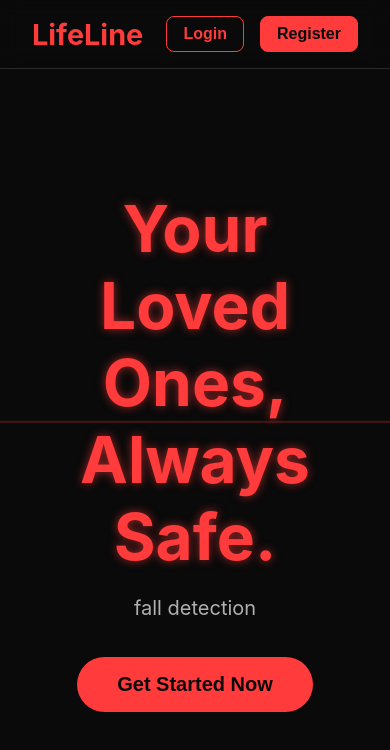
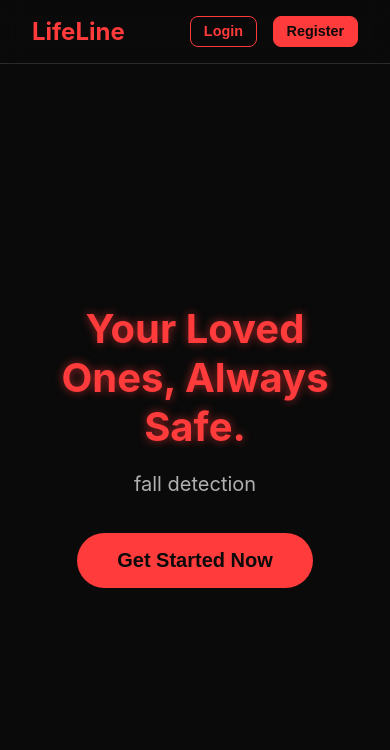
Before and after one commit to spicybigmac/lifeline, a Next.js app in the folder frontend/: page / in a window 390 px wide. Shown: the top 750 px of the page. Built offline with nearby package versions, Linux system fonts and the light colour scheme.

Commit message:
gradient

```diff
--- a/frontend/app/globals.css
+++ b/frontend/app/globals.css
@@ -1,3 +1,6 @@
+/* app/globals.css */
+
+/* Basic Reset & Typography */
 body {
     margin: 0;
     font-family: 'Inter', -apple-system, BlinkMacSystemFont, "Segoe UI", Roboto, "Helvetica Neue", Arial, sans-serif;
@@ -18,7 +21,7 @@ p {
     color: #b0b0b0;
 }
 
-/* Heartbeat Animation Background */
+/* --- UPDATED HEARTBEAT ANIMATION STYLES (MASKING METHOD) --- */
 .heartbeat-bg {
     position: fixed;
     top: 0;
@@ -26,35 +29,56 @@ p {
     width: 100%;
     height: 100%;
     z-index: -1;
-    opacity: 0.35;
     overflow: hidden;
+
+    /* The mask defines what part of the SVG is visible */
+    mask-image: linear-gradient(
+        to right,
+        rgba(0, 0, 0, 0) 0%,      /* Start fully transparent */
+        rgba(0, 0, 0, 0) 48%,     /* Stay transparent until the "head" */
+        rgba(0, 0, 0, 1) 52%,     /* Sharply become opaque (visible) */
+        rgba(0, 0, 0, 1) 100%     /* End fully opaque */
+    );
+    /* The mask needs to be much wider than the container to slide across */
+    mask-size: 200% 100%;
+    mask-repeat: no-repeat;
+
+    /* The animation now moves the mask's position */
+    animation: draw-reveal 6s linear infinite;
 }
+
 .heartbeat-bg svg {
     position: absolute;
-    width: 500%;
-    left: -25%;
+    width: 100%;
+    left: 0;
     top: 50%;
     transform: translateY(-50%);
 }
-.heartbeat-line-group {
-    animation: pulse 6s linear infinite;
-}
-.heartbeat-dot {
-    filter: drop-shadow(0 0 15px #ff6b6b);
-}
-@keyframes pulse {
-    0% { transform: translateX(-400px); }
-    100% { transform: translateX(1400px); }
+
+.heartbeat-bg svg path {
+    filter: drop-shadow(0 0 10px #ff3b3b);
 }
 
+@keyframes draw-reveal {
+    from {
+        mask-position: 100% 0; /* Mask starts on the right (hiding everything) */
+    }
+    to {
+        mask-position: -100% 0; /* Mask ends on the left (having revealed everything) */
+    }
+}
+
+/* General Layout */
 .page-container {
     min-height: 100vh;
+    position: relative;
 }
 main {
     padding: 2rem;
     text-align: center;
 }
 
+/* Navbar */
 .navbar {
     position: sticky;
     top: 0;
@@ -67,160 +91,76 @@ main {
     border-bottom: 1px solid #2a2a2a;
     z-index: 100;
 }
-.nav-brand {
-    font-size: 1.8rem;
-    font-weight: bold;
-    color: #ff3b3b;
+.nav-brand { font-size: 1.8rem; font-weight: bold; color: #ff3b3b; }
+.nav-links { display: flex; gap: 1rem; }
+.nav-links button {
+    font-size: 1rem; font-weight: 600; padding: 0.5rem 1rem; background-color: transparent;
+    border: 1px solid #ff3b3b; color: #ff3b3b; border-radius: 8px; cursor: pointer; transition: all 0.2s;
 }
-.nav-links {
-    display: flex;
-    gap: 1rem;
-}
-.nav-links button {
-    font-size: 1rem;
-    font-weight: 600;
-    padding: 0.5rem 1rem;
-    background-color: transparent;
-    border: 1px solid #ff3b3b;
-    color: #ff3b3b;
-    border-radius: 8px;
-    cursor: pointer;
-    transition: all 0.2s;
-}
-.nav-links button:hover {
-    background-color: #ff3b3b;
-    color: #0a0a0a;
-}
-.nav-links button.primary {
-    background-color: #ff3b3b;
-    color: #0a0a0a;
-}
+.nav-links button:hover { background-color: #ff3b3b; color: #0a0a0a; }
+.nav-links button.primary { background-color: #ff3b3b; color: #0a0a0a; }
 
-.hero-section {
-    display: flex;
-    justify-content: center;
-    align-items: center;
-    min-height: calc(100vh - 80px);
-}
+/* Hero Section */
+.hero-section { display: flex; justify-content: center; align-items: center; min-height: calc(100vh - 80px); }
 .hero-content h1 { font-size: 4rem; }
 .hero-content p { font-size: 1.25rem; max-width: 600px; margin: 1rem auto 2rem auto; }
 .cta-button {
-    font-size: 1.25rem;
-    font-weight: bold;
-    padding: 1rem 2.5rem;
-    background-color: #ff3b3b;
-    color: #0a0a0a;
-    border: none;
-    border-radius: 50px;
-    cursor: pointer;
-    transition: all 0.2s;
+    font-size: 1.25rem; font-weight: bold; padding: 1rem 2.5rem; background-color: #ff3b3b; color: #0a0a0a;
+    border: none; border-radius: 50px; cursor: pointer; transition: all 0.2s;
 }
-.cta-button:hover {
-    transform: scale(1.05);
-    box-shadow: 0 0 20px rgba(255, 59, 59, 0.5);
+.cta-button:hover { transform: scale(1.05); box-shadow: 0 0 20px rgba(255, 59, 59, 0.5); }
+
+/* Auth Pages */
+.auth-container { display: flex; justify-content: center; align-items: center; min-height: 100vh; }
+.auth-form-wrapper {
+    background-color: #1a1a1a; padding: 3rem; border-radius: 12px; border: 1px solid #2a2a2a;
+    width: 100%; max-width: 450px; text-align: center;
 }
-
-.auth-container {
-    display: flex;
-    justify-content: center;
-    align-items: center;
-    min-height: 100vh;
+.auth-form { display: flex; flex-direction: column; gap: 1.5rem; margin-top: 2rem; }
+.auth-form input {
+    padding: 1rem; font-size: 1rem; background-color: #0a0a0a; border: 1px solid #444;
+    color: #e0e0e0; border-radius: 8px;
 }
-.auth-form-wrapper {
-    background-color: #1a1a1a;
-    padding: 3rem;
-    border-radius: 12px;
-    border: 1px solid #2a2a2a;
-    width: 100%;
-    max-width: 450px;
-    text-align: center;
-}
-.auth-form {
-    display: flex;
-    flex-direction: column;
-    gap: 1.5rem;
-    margin-top: 2rem;
-}
-.auth-form input {
-    padding: 1rem;
-    font-size: 1rem;
-    background-color: #0a0a0a;
-    border: 1px solid #444;
-    color: #e0e0e0;
-    border-radius: 8px;
-}
-.auth-form input:focus {
-    outline: none;
-    border-color: #ff3b3b;
-    box-shadow: 0 0 8px rgba(255, 59, 59, 0.5);
-}
+.auth-form input:focus { outline: none; border-color: #ff3b3b; box-shadow: 0 0 8px rgba(255, 59, 59, 0.5); }
 .auth-form button {
-    padding: 1rem;
-    font-size: 1.1rem;
-    font-weight: bold;
-    background-color: #ff3b3b;
-    color: #0a0a0a;
-    border: none;
-    border-radius: 8px;
-    cursor: pointer;
+    padding: 1rem; font-size: 1.1rem; font-weight: bold; background-color: #ff3b3b; color: #0a0a0a;
+    border: none; border-radius: 8px; cursor: pointer;
 }
 .form-message { margin-top: 1rem; font-weight: bold; }
 .form-message.success { color: #34d399; }
 .form-message.error { color: #ff3b3b; }
+.auth-links { display: flex; justify-content: space-around; align-items: center; margin-top: 1.5rem; }
 .link-button {
-    margin-top: 1.5rem;
-    background: none;
-    border: none;
-    color: #ff3b3b;
-    cursor: pointer;
-    text-decoration: underline;
-}
-.auth-links {
-    display: flex;
-    justify-content: space-around;
-    align-items: center;
-    margin-top: 1.5rem;
+    background: none; border: none; color: #ff3b3b; cursor: pointer; text-decoration: underline;
 }
 
+/* Monitor Page */
 .monitor-page main { max-width: 1400px; margin: 0 auto; }
-.video-container {
-    display: flex;
-    justify-content: center;
-    gap: 2rem;
-    margin: 2rem 0;
-    flex-wrap: wrap;
+.monitor-back-button {
+    position: absolute; top: 1.5rem; right: 2rem; font-size: 1rem; font-weight: 600; padding: 0.5rem 1rem;
+    background-color: transparent; border: 1px solid #ff3b3b; color: #ff3b3b;
+    border-radius: 8px; cursor: pointer; transition: all 0.2s; z-index: 110;
 }
+.monitor-back-button:hover { background-color: #ff3b3b; color: #0a0a0a; }
+.video-container { display: flex; justify-content: center; gap: 2rem; margin: 2rem 0; flex-wrap: wrap; }
 .video-item {
-    flex: 1;
-    min-width: 320px;
-    max-width: 640px;
-    background-color: #000;
-    border: 2px solid #ff3b3b;
-    border-radius: 8px;
-    overflow: hidden;
+    flex: 1; min-width: 320px; max-width: 640px; background-color: #000;
+    border: 2px solid #ff3b3b; border-radius: 8px; overflow: hidden;
 }
 .video-item h3 {
-    background-color: #ff3b3b;
-    color: #0a0a0a;
-    text-shadow: none;
-    padding: 0.5rem;
-    margin: 0;
+    background-color: #ff3b3b; color: #0a0a0a; text-shadow: none; padding: 0.5rem; margin: 0;
 }
-.webcam-placeholder {
-    display: flex;
-    justify-content: center;
-    align-items: center;
-    height: 480px;
-    color: #555;
-    font-style: italic;
-}
+.webcam-placeholder { display: flex; justify-content: center; align-items: center; height: 480px; color: #555; font-style: italic; }
 .monitor-toggle {
-    padding: 1rem 3rem;
-    font-size: 1.5rem;
-    font-weight: bold;
-    border: none;
-    border-radius: 50px;
-    cursor: pointer;
+    padding: 1rem 3rem; font-size: 1.5rem; font-weight: bold;
+    border: none; border-radius: 50px; cursor: pointer;
 }
 .monitor-toggle.start { background-color: #ff3b3b; color: #0a0a0a; }
 .monitor-toggle.stop { background-color: #fff; color: #ff3b3b; border: 2px solid #ff3b3b;}
+
+@media (max-width: 768px) {
+    .hero-content h1 { font-size: 2.5rem; }
+    .nav-brand { font-size: 1.5rem; }
+    .nav-links button { font-size: 0.9rem; padding: 0.4rem 0.8rem; }
+    .monitor-back-button { top: 1rem; right: 1rem; }
+}
--- a/frontend/app/page.tsx
+++ b/frontend/app/page.tsx
@@ -8,22 +8,14 @@ import Monitor from './components/monitor';
 
 const HeartbeatAnimation: FC = () => (
     <div className="heartbeat-bg">
-        <svg xmlns="http://www.w3.org/2000/svg" viewBox="0 0 2800 300">
-            <defs>
-                <linearGradient id="fade-gradient" x1="0%" y1="0%" x2="100%" y2="0%">
-                    <stop offset="0%" stopColor="#ff3b3b" stopOpacity="1" />
-                    <stop offset="60%" stopColor="#ff3b3b" stopOpacity="1" />
-                    <stop offset="100%" stopColor="#ff3b3b" stopOpacity="1" />
-                </linearGradient>
-            </defs>
-            <g className="heartbeat-line-group">
-                <path
-                    d="M-4000 150 L100 150 L105 130 L120 190 L130 90 L140 150 L160 150 L165 170 L170 130 L180 180 L188 140 L195 150 L4000 150"
-                    stroke="url(#fade-gradient)"
-                    strokeWidth="2"
-                    fill="none"
-                />
-            </g>
+        <svg xmlns="http://www.w3.org/2000/svg" viewBox="0 0 1400 300">
+            {/* The path is now static. The CSS mask will reveal it. */}
+            <path
+                d="M-4000 150 L100 150 L105 130 L120 190 L130 90 L140 150 L160 150 L165 170 L170 130 L180 180 L188 140 L195 150 L4000 150"
+                stroke="#ff3b3b" /* Use a solid color now */
+                strokeWidth="5"
+                fill="none"
+            />
         </svg>
     </div>
 );
```
